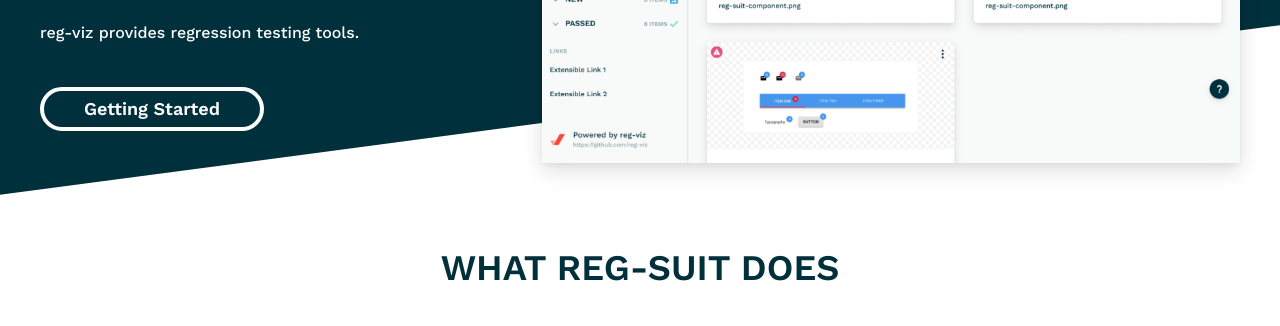
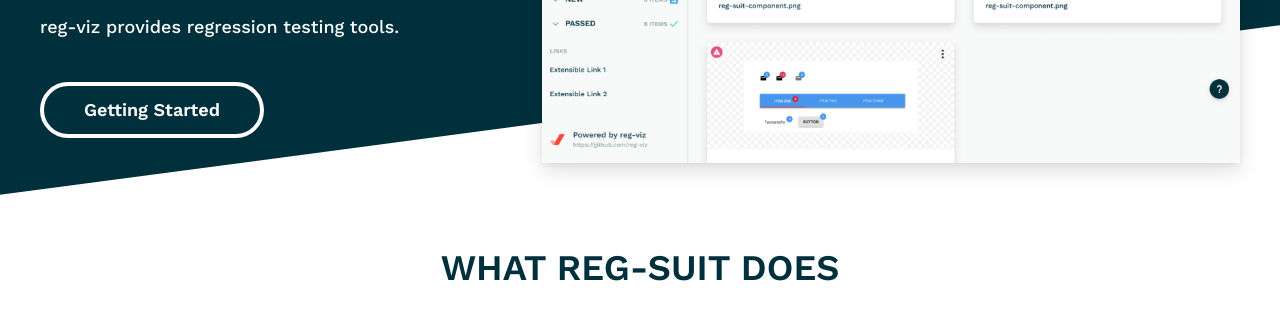
Before and after one commit to reg-viz/reg-suit-lp, a website: page src/index.html in a window 1280 px wide. Shown: the part 474-800 px from the top of the page. Drawn offline with nearby package versions, Linux system fonts and the light colour scheme.

Commit message:
fix: hero styles

```diff
--- a/src/index.html
+++ b/src/index.html
@@ -25,7 +25,7 @@
         <div class="inner two-up">
           <div>
             <h1>VISUAL<br /><strong>REG</strong>RESSION<br/>TESTING<br /><strong>SUIT</strong></h1>
-            <p class="mt-3">reg-viz provides regression testing tools.</p>
+            <p class="mt-2">reg-viz provides regression testing tools.</p>
             <a class="mt-5 ghost-button white large" href="https://github.com/reg-viz/reg-suit#getting-started">Getting Started</a>
           </div>
           <div>
--- a/src/main.css
+++ b/src/main.css
@@ -171,6 +171,8 @@
   font-weight: 600;
 }
 .round-button.large, .ghost-button.large {
+  height: 56px;
+  line-height: 56px;
   font-size: 18px;
 }
 
@@ -197,6 +199,9 @@
 .ghost-button {
   line-height: 36px;
   border: 4px solid currentColor;
+}
+.ghost-button.large {
+  line-height: 48px;
 }
 
 .ghost-button.white {
@@ -328,6 +333,15 @@
 .hero .two-up img {
   max-width: 100%;
   box-shadow: 0px 8px 20px rgba(0, 0, 0, 0.12), 0px 2px 6px rgba(0, 0, 0, 0.06);
+}
+
+.hero h1 + p {
+  font-size: 18px;
+}
+@media screen and (max-width: 425px) {
+  .hero h1 + p {
+    font-size: 14px;
+  }
 }
 
 /* what */
```
